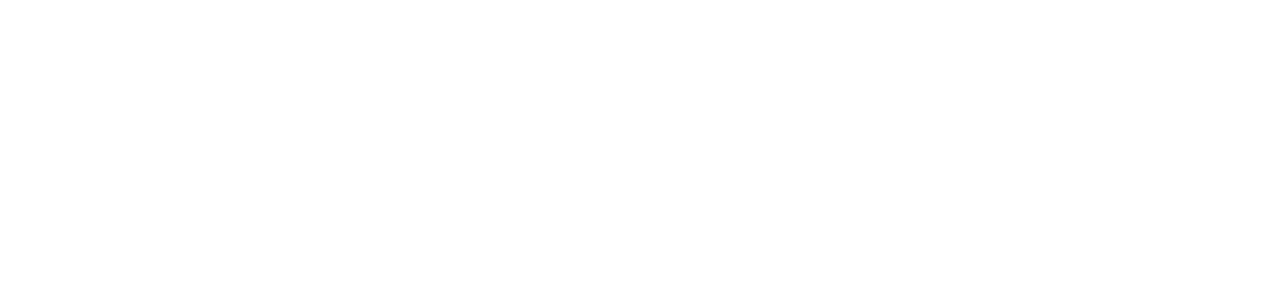
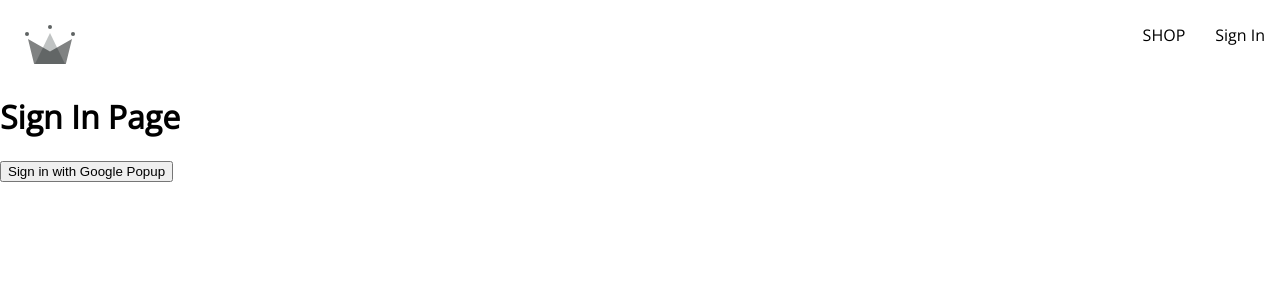
Before and after one commit to austindoty/mockClothingStore, a React (Create React App) app: page /sign-in in a window 1280 px wide. Before the commit this address had no page. Shown: the top 300 px of the page. Built offline with nearby package versions, Linux system fonts and the light colour scheme; a web font is replaced by a local one.

Commit message:
FireBase SetUp/Auth

```diff
--- a/package.json
+++ b/package.json
@@ -6,6 +6,7 @@
     "@testing-library/jest-dom": "^5.17.0",
     "@testing-library/react": "^13.4.0",
     "@testing-library/user-event": "^13.5.0",
+    "firebase": "^10.7.0",
     "react": "^18.2.0",
     "react-dom": "^18.2.0",
     "react-router-dom": "^6.20.0",
--- a/src/App.js
+++ b/src/App.js
@@ -2,6 +2,7 @@
 
 import Navigation from './routes/navigation/navigation.component';
 import Home from './routes/home/home.component';
+import SignIn from './routes/sign-in/sign-in.component';
 
 const App=() => {
 
@@ -13,6 +14,7 @@
       <Route path='/' element={<Navigation />}>
       <Route index element={<Home />}/>
       <Route path='shop' element= {<Shop />}/>
+      <Route path='sign-in' element= {<SignIn />}/>
 
       </Route>
 
--- a/src/routes/navigation/navigation.component.jsx
+++ b/src/routes/navigation/navigation.component.jsx
@@ -15,6 +15,9 @@
             <Link className='nav-link' to='/shop'>
             SHOP
             </Link>
+            <Link className='nav-link' to='/sign-in'>
+            Sign In
+            </Link>
         </div>
       </div>
       <Outlet />
--- /dev/null
+++ b/src/routes/sign-in/sign-in.component.jsx
@@ -0,0 +1,16 @@
+import { signInWithGooglePopup } from "../../utils/firebase/firebase.utils";
+
+const SignIn = () => {
+    const logGoogleUser = async () => {
+        const response = await signInWithGooglePopup();
+        console.log(response)
+    }
+    return (
+        <div>
+            <h1>Sign In Page </h1>
+            <button onClick={logGoogleUser}>Sign in with Google Popup</button>
+        </div>
+    )
+}
+
+export default SignIn;
--- /dev/null
+++ b/src/utils/firebase/firebase.utils.js
@@ -0,0 +1,21 @@
+import { initializeApp } from 'firebase/app';
+import {getAuth, signInWithRedirect, signInWithPopup, GoogleAuthProvider, } from 'firebase/auth';
+
+const firebaseConfig = {
+    apiKey: "AIzaSyACI395Jw6OlZVBv1HN7htS1E8C4TDevns",
+    authDomain: "crwn-clothing-db-6e680.firebaseapp.com",
+    projectId: "crwn-clothing-db-6e680",
+    storageBucket: "crwn-clothing-db-6e680.appspot.com",
+    messagingSenderId: "1087486492086",
+    appId: "1:1087486492086:web:b8101b556e5c19ad31d517"
+  };
+
+  const firebaseApp = initializeApp(firebaseConfig);
+
+  const provider = new GoogleAuthProvider();
+  provider.setCustomParameters({
+    prompt: "select_account"
+  });
+
+  export const auth = getAuth();
+  export const signInWithGooglePopup= () => signInWithPopup(auth, provider);
```
Also changed, not shown: 1 other file (tests, documents, lock files or other folders).
